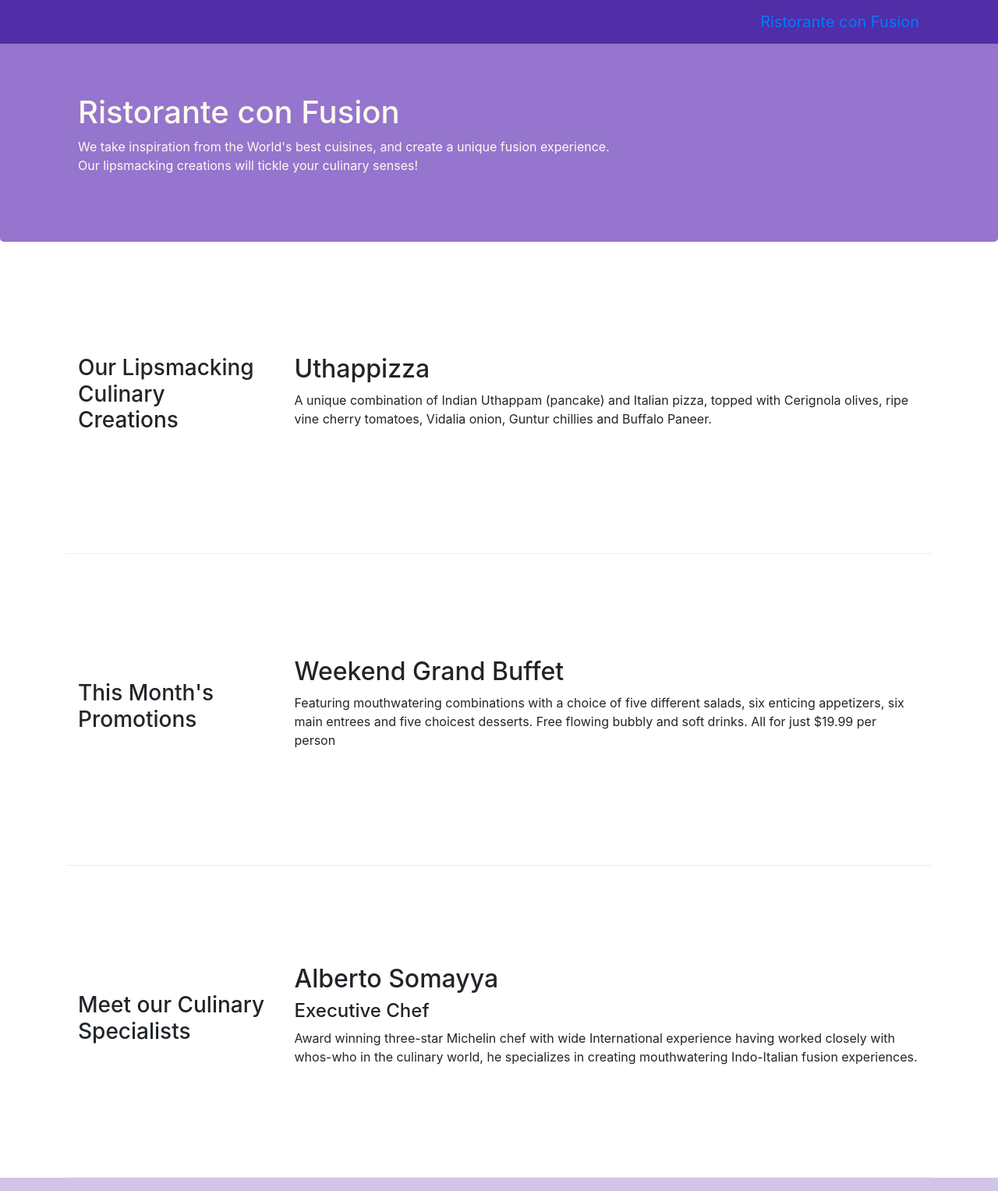
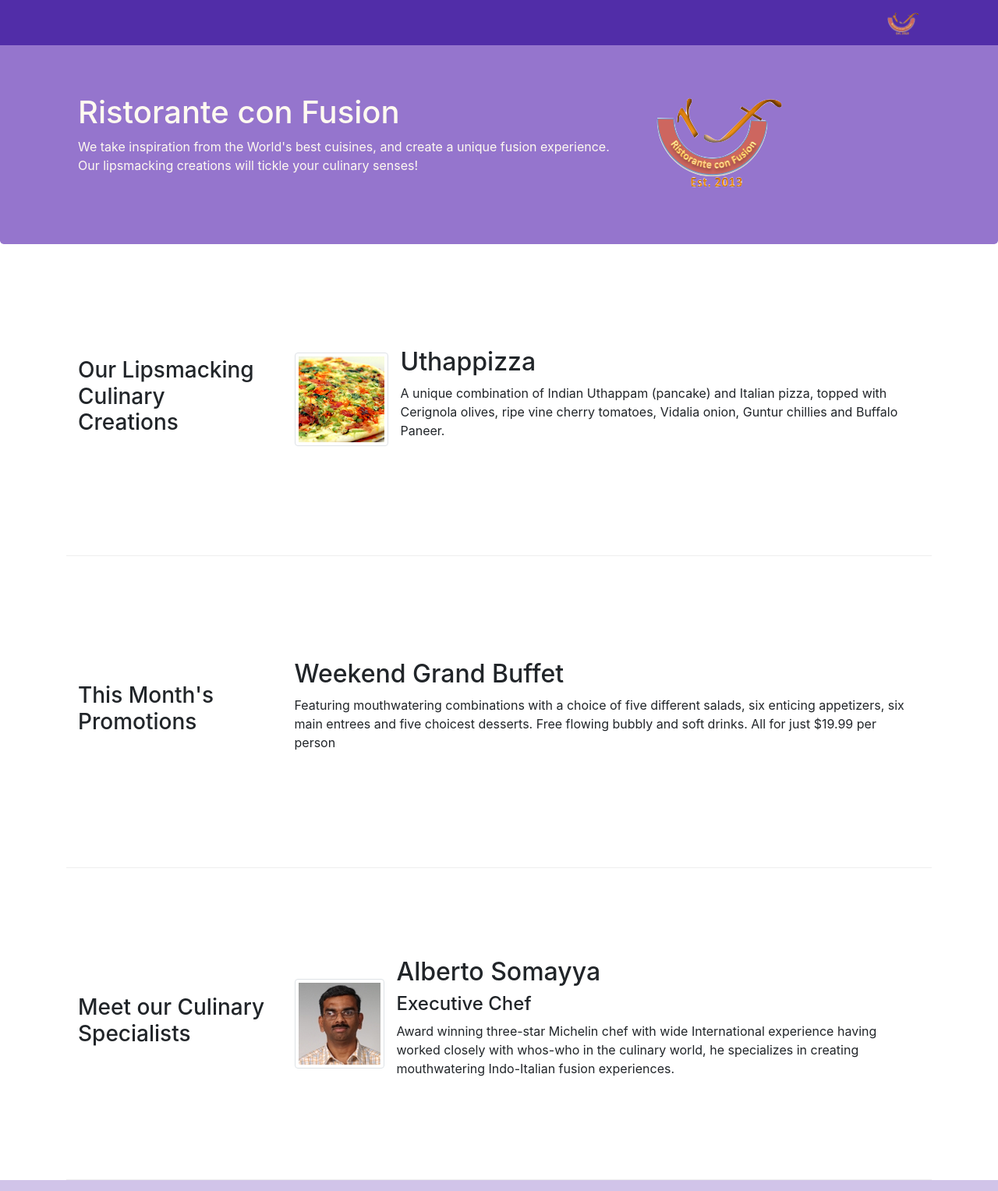
Before and after one commit to SafwanShaikh/conFusionC1, a website: page index.html in a window 1280 px wide. Shown: the top 1527 px of the page at 78% size. Drawn offline with nearby package versions, Linux system fonts and the light colour scheme.

Commit message:
Images and Media

```diff
--- a/index.html
+++ b/index.html
@@ -20,7 +20,7 @@
             <button class="navbar-toggler" type="button" data-toggle="collapse" data-target="#Navbar">
                 <span class="navbar-toggler-icon"></span>
             </button>
-            <a class="navbar-brand" href="#">Ristorante con Fusion</a>
+            <a class="navbar-brand" href="#"><img src="img/logo.png" height="30" width="41"></a>
             <div class="collapse navbar-collapse" id="Navbar">
                 <ul class="navbar-nav">
                     <li class="nav-item active"><a class="nav-link" href="#"><span class="fa fa-home  fa-lg"></span> Home</a></li>
@@ -38,7 +38,8 @@
                     <h1>Ristorante con Fusion</h1>
                     <p>We take inspiration from the World's best cuisines, and create a unique fusion experience. Our lipsmacking creations will tickle your culinary senses!</p>
                 </div>
-                <div class="col col-sm">
+                <div class="col col-sm align-self-center">
+                    <img src="img/logo.png" class="img-fluid">
                 </div>
             </div>
         </div>
@@ -50,8 +51,13 @@
                 <h3>Our Lipsmacking Culinary Creations</h3>
             </div>
             <div class="col-sm col-md flex-first">
-                <h2>Uthappizza</h2>
-                <p>A unique combination of Indian Uthappam (pancake) and Italian pizza, topped with Cerignola olives, ripe vine cherry tomatoes, Vidalia onion, Guntur chillies and Buffalo Paneer.</p>
+                <div class="media">
+                    <img class="d-flex mr-3 img-thumbnail align-self-center" src="img/uthappizza.png" alt="uthappizza">
+                    <div class="media-body">
+                        <h2 class="mt-0">Uthappizza</h2>
+                        <p>A unique combination of Indian Uthappam (pancake) and Italian pizza, topped with Cerignola olives, ripe vine cherry tomatoes, Vidalia onion, Guntur chillies and Buffalo Paneer.</p>
+                    </div>
+                </div>
             </div>
         </div>
 
@@ -71,9 +77,14 @@
                 <h3>Meet our Culinary Specialists</h3>
             </div>
             <div class="col-sm col-md flex-first">
-                <h2>Alberto Somayya</h2>
-                <h4>Executive Chef</h4>
-                <p>Award winning three-star Michelin chef with wide International experience having worked closely with whos-who in the culinary world, he specializes in creating mouthwatering Indo-Italian fusion experiences. </p>
+                <div class="media">
+                    <img class="d-flex mr-3 img-thumbnail align-self-center" src="img/alberto.png" alt="Alberto Somayya">
+                    <div class="media-body">
+                        <h2 class="mt-0">Alberto Somayya</h2>
+                        <h4>Executive Chef</h4>
+                        <p>Award winning three-star Michelin chef with wide International experience having worked closely with whos-who in the culinary world, he specializes in creating mouthwatering Indo-Italian fusion experiences. </p>
+                    </div>
+                </div>
             </div>
         </div>
     </div>
```
Also changed, not shown: aboutus.html (+3 -2 lines), contactus.html (+3 -2 lines), img/alberto.png (added), img/buffet.png (added), img/logo.png (added), img/uthappizza.png (added).
